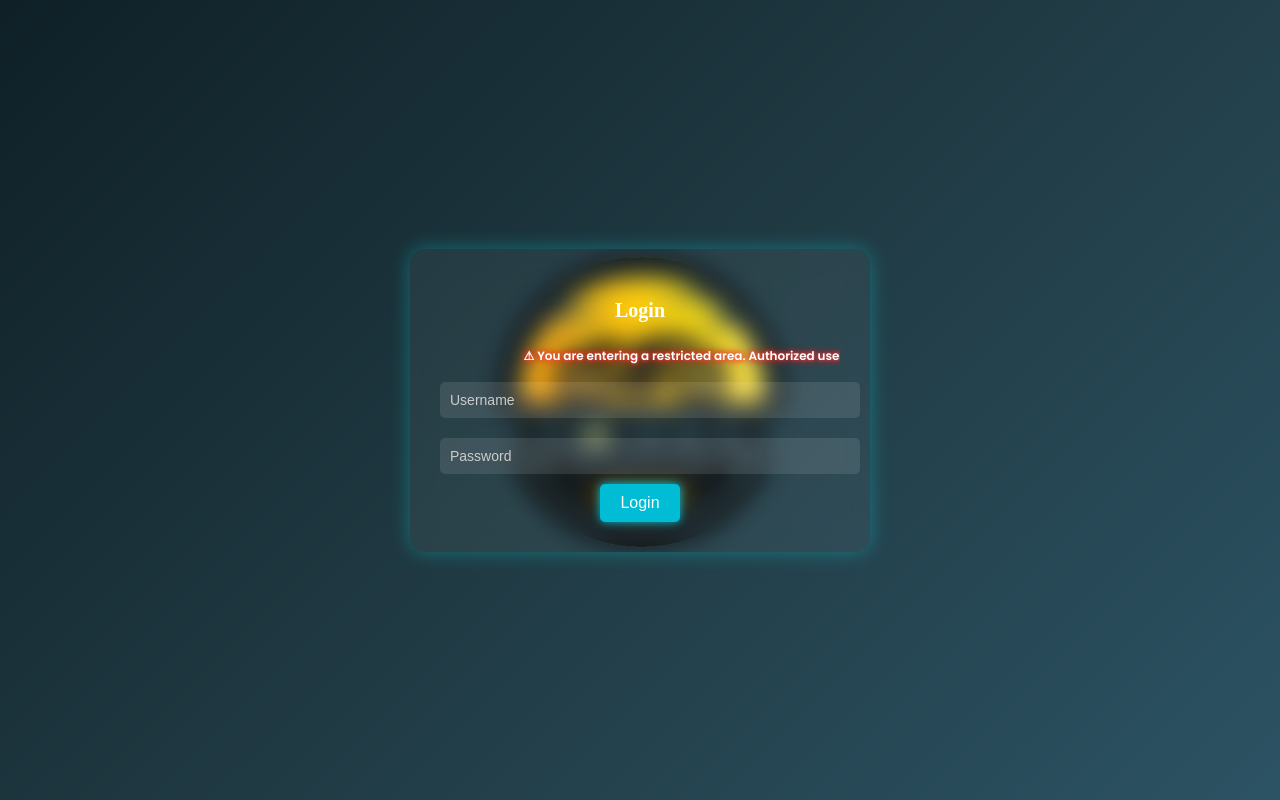
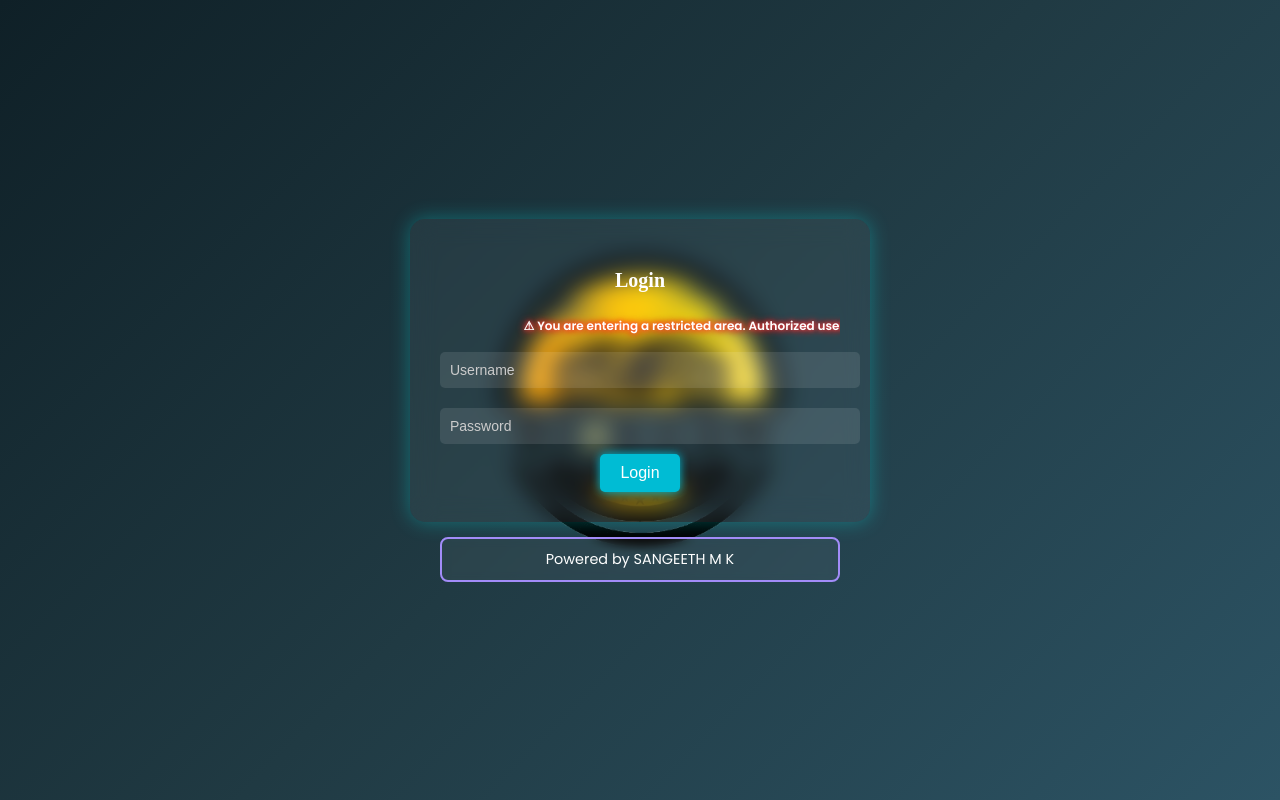
Before and after one commit to sangeeth-47/billing, a plain HTML site: page login.html in a window 1280 px wide. Drawn offline with Linux system fonts and the light colour scheme.

Commit message:
footer added

```diff
--- a/login.html
+++ b/login.html
@@ -26,6 +26,7 @@
 
 main {
   display: flex;
+  flex-direction: column;
   justify-content: center;
   align-items: center;
   min-height: 100vh;
@@ -195,6 +196,40 @@ main {
 @keyframes fadeOutIntro {
   to { opacity: 0; visibility: hidden; pointer-events: none; }
 }
+.glow-on-hover {
+      transition: all 0.3s ease;
+    }
+    .glow-on-hover:hover {
+      text-shadow: 0 0 5px #a28cf8, 0 0 10px #a28cf8, 0 0 20px #f8a7ff;
+      color: #fff;
+    }
+    @keyframes boxGlowPulse {
+      0%, 100% {
+        box-shadow: 0 0 20px rgba(123, 93, 244, 0.2), 0 0 30px rgba(211, 114, 255, 0.15);
+      }
+      50% {
+        box-shadow: 0 0 30px rgba(168, 120, 255, 0.4), 0 0 50px rgba(248, 167, 255, 0.25);
+      }
+    }
+
+    .app-powered {
+      border: 2px solid #a28cf8;
+      margin-top: 15px;
+      padding: 10px;
+      font-size: 0.9em;
+      color: #ffffff;
+      text-align: center;
+      cursor: context-menu;
+      z-index: 1;
+      text-decoration: none;
+      display: block;
+      width: 100%;
+      max-width: 400px;
+      border-radius: 8px;
+      background: rgba(255, 255, 255, 0.05);
+      backdrop-filter: blur(5px);
+      box-sizing: border-box;
+    }
 
   </style>
 </head>
@@ -213,8 +248,8 @@ main {
       <input type="password" id="password" placeholder="Password" />
       <button onclick="login()">Login</button>
       <div id="loader" class="loader" style="display: none;"></div>
-</div>
     </div>
+    <a href="https://sangeeth-47.github.io/main" target="_blank" class="app-powered glow-on-hover">Powered by SANGEETH M K</a>
   </main>
 
   <script>
```
